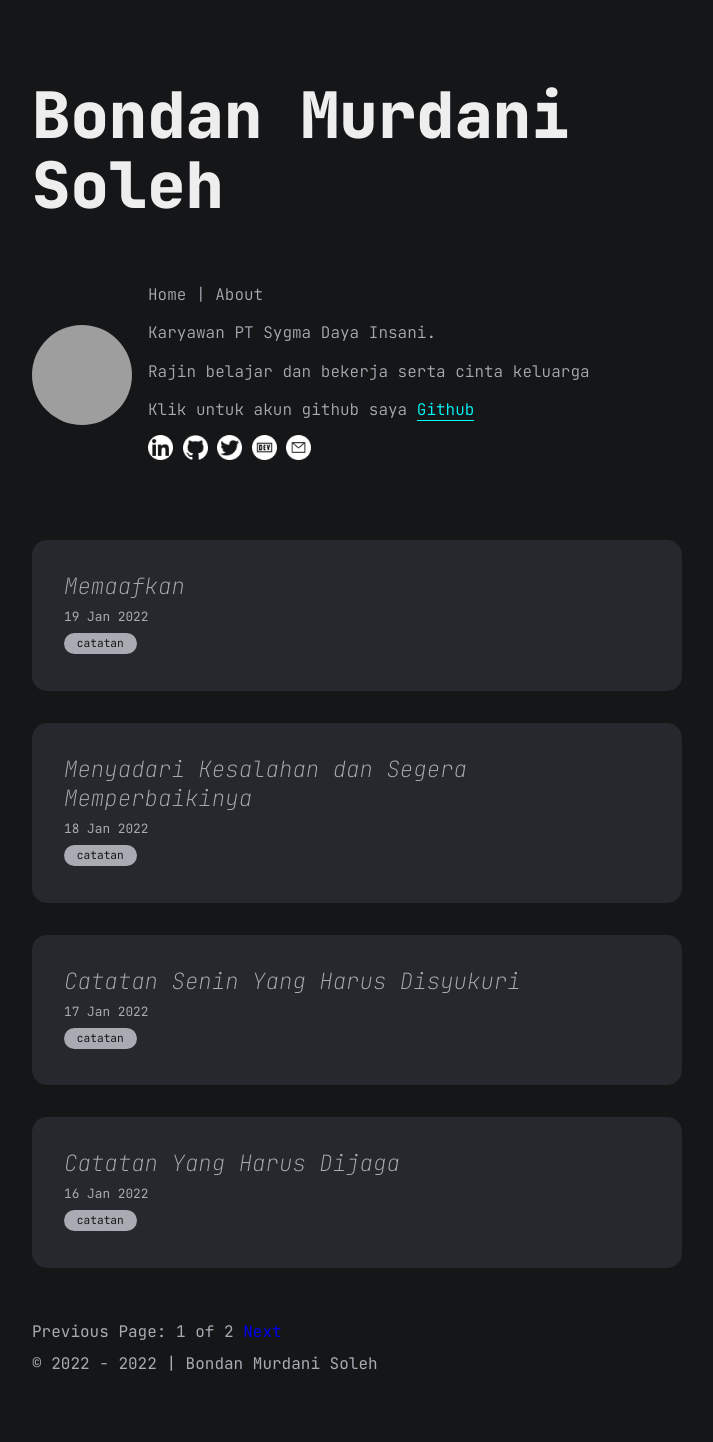
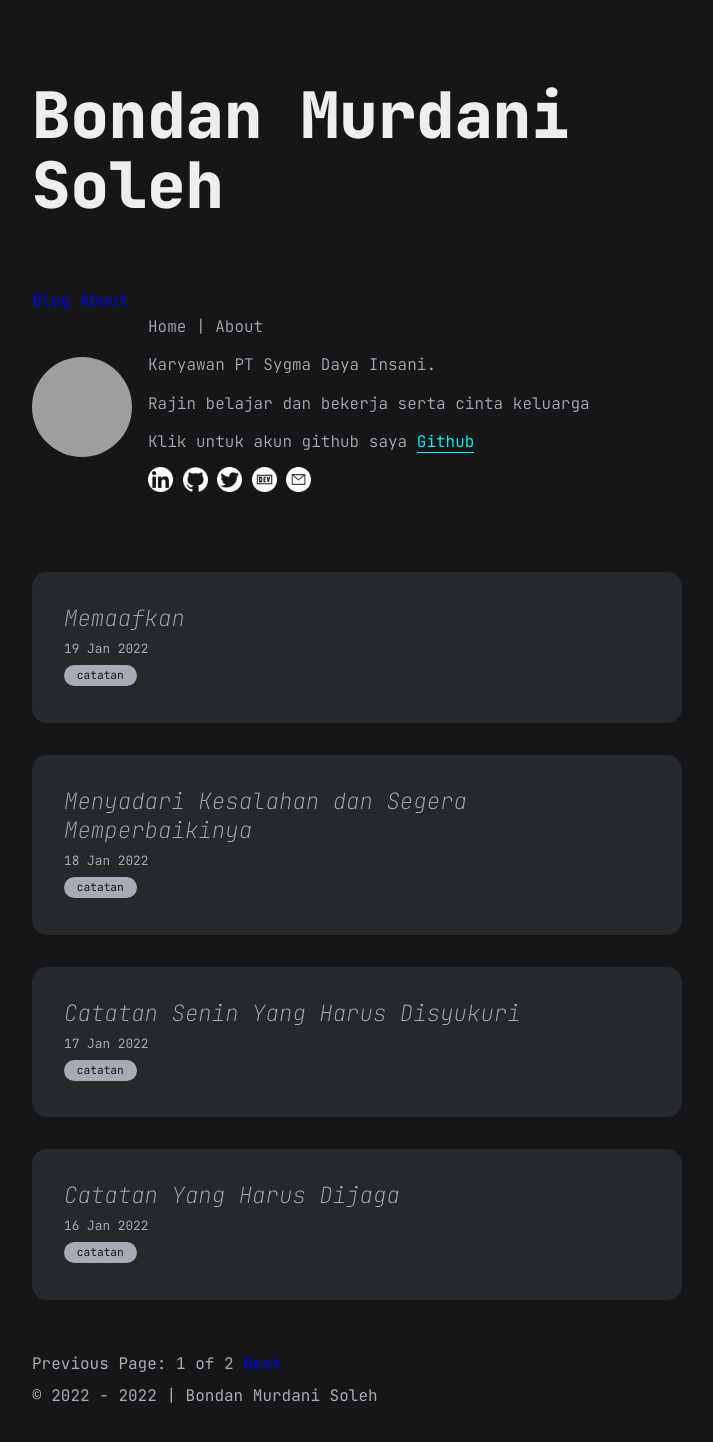
Before and after one commit to papabondan/papabondan.github.io, a Jekyll site: the page built from index.html, in a window 1280 px wide, cut to the strip 0-1460 px from the top of the page. Shown: the top 1442 px of the strip, without its empty margins (283-996 px from the left). Built offline with Jekyll 4.4.1, drawn with Linux system fonts in a browser that asks for light colours; the list of posts is cut into pages by our own code; comment, search, counter and statistics services are not loaded; grey boxes are pictures that could not be loaded.

Commit message:
Update nav.html

```diff
--- a/_includes/nav.html
+++ b/_includes/nav.html
@@ -1,14 +1,4 @@
-<div class="page-navigation mt-5">
-  <div class="row d-flex justify-content-between">
-    <div class="col-6 text-left">
-      {% if page.previous.url %}
-        <a class="prev" href="{{page.previous.url}}">&laquo; {{page.previous.title}}</a>
-      {% endif %}
-    </div>
-    <div class="col-6 text-right">
-      {% if page.next.url %}
-        <a class="next" href="{{page.next.url}}">{{page.next.title}} &raquo;</a>
-      {% endif %}
-    </div>
-  </div>
-</div>
+<nav>
+   <a href="{{ site.baseurl }}/">Blog</a>
+    <a href="{{ site.baseurl }}/about">About</a>
+</nav>
```
